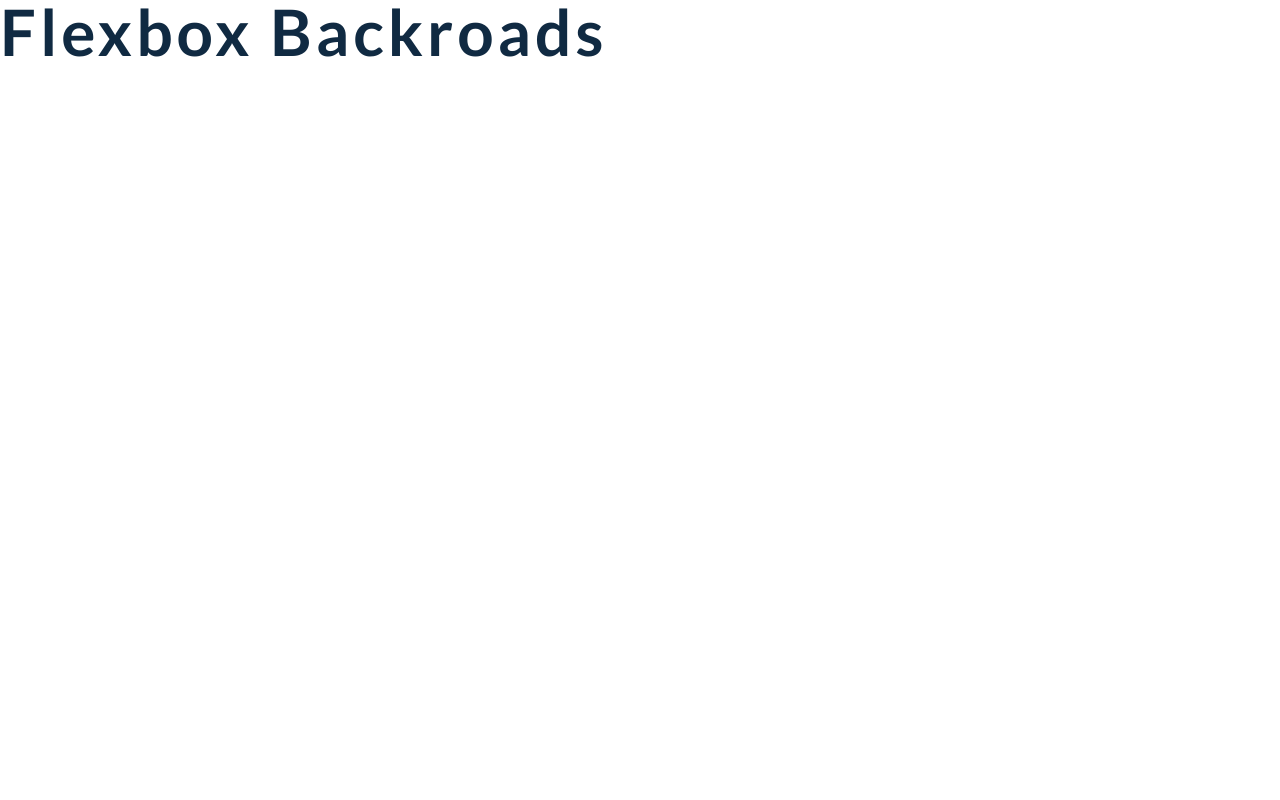
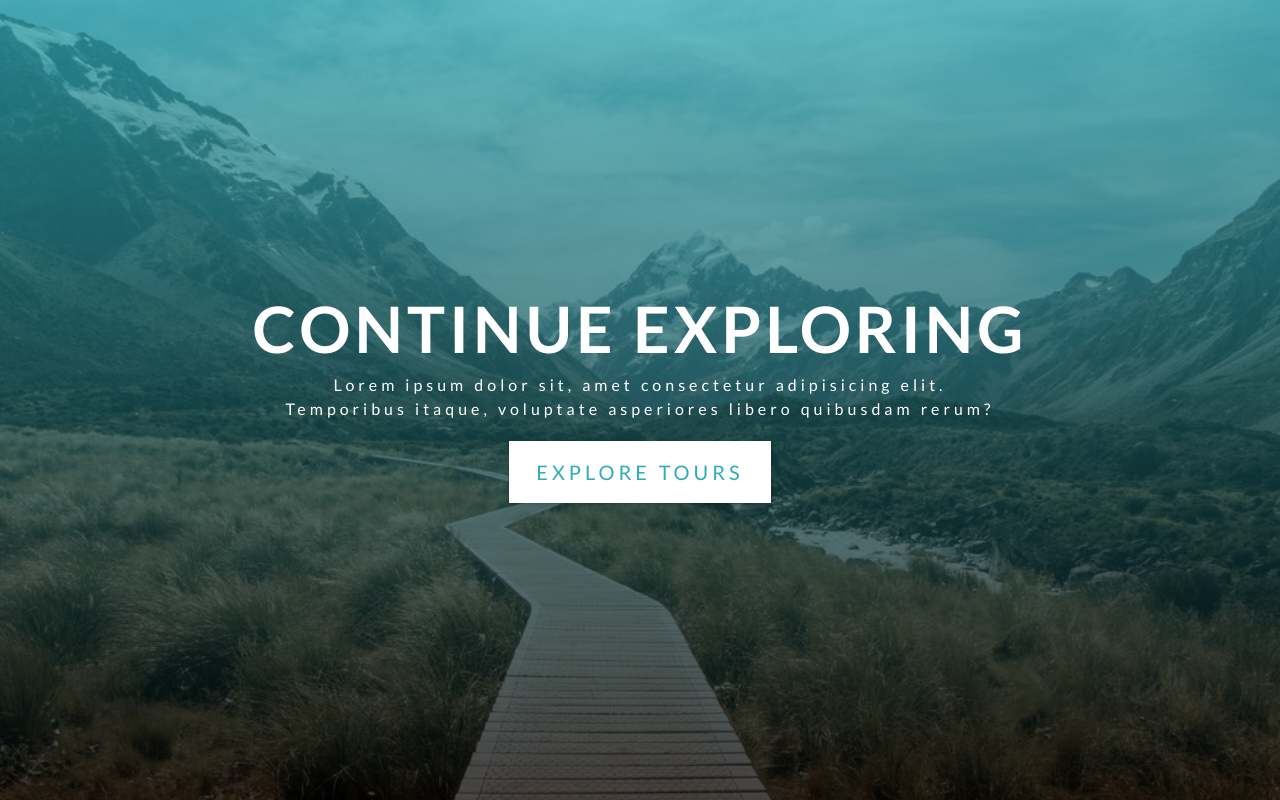
Before and after one commit to sameerkindia/backroad, a plain HTML site: page index.html in a window 1280 px wide. Drawn offline with Linux system fonts and the light colour scheme.

Commit message:
hero section

```diff
--- a/css/styles.css
+++ b/css/styles.css
@@ -157,6 +157,64 @@ Navbar
 Hero
 ===============
 */
+
+.hero {
+  min-height: 100vh;
+  background-color: var(--clr-primary-5);
+  display: flex;
+  justify-content: center;
+  align-items: center;
+}
+
+.hero-banner {
+  color: var(--clr-white);
+  text-align: center;
+  padding: 0 3rem;
+}
+
+.hero-banner h1 {
+  text-transform: uppercase;
+}
+
+.hero-banner p {
+  max-width: 35rem;
+  margin-left: auto;
+  margin-right: auto;
+  color: var(--clr-white);
+  letter-spacing: var(--spacing);
+}
+
+.hero-btn {
+  padding: 0.9rem 1.6rem;
+  font-size: 1.25rem;
+  background: var(--clr-white);
+  color: var(--clr-primary-5);
+}
+
+.hero-btn:hover {
+  background: transparent;
+  color: var(--clr-white);
+  border-color: var(--clr-white);
+}
+
+@media (min-width: 768px) {
+  .hero {
+    background: linear-gradient(rgba(44, 174, 186, 0.7), rgba(0, 0, 0, 0.7)),
+      url("../images/main.jpeg");
+    background-position: center;
+    background-size: cover;
+    background-repeat: no-repeat;
+  }
+
+  .hero-banner {
+    padding: 0;
+  }
+
+  .hero-banner p {
+    max-width: 45rem;
+  }
+}
+
 /*
 ===============
 About
--- a/index.html
+++ b/index.html
@@ -16,8 +16,21 @@
     <link rel="stylesheet" href="./css/styles.css" />
   </head>
   <body>
-    <h1>flexbox backroads</h1>
     <!-- header  -->
+    <header id="home">
+      <div class="hero">
+        <div class="hero-banner">
+          <h1>Continue exploring</h1>
+          <p>
+            Lorem ipsum dolor sit, amet consectetur adipisicing elit. Temporibus
+            itaque, voluptate asperiores libero quibusdam rerum?
+          </p>
+          <a href="#featured" class="btn hero-btn scroll-link"
+            >explore tours
+          </a>
+        </div>
+      </div>
+    </header>
     <!-- end of header  -->
 
     <!-- about section -->
```
